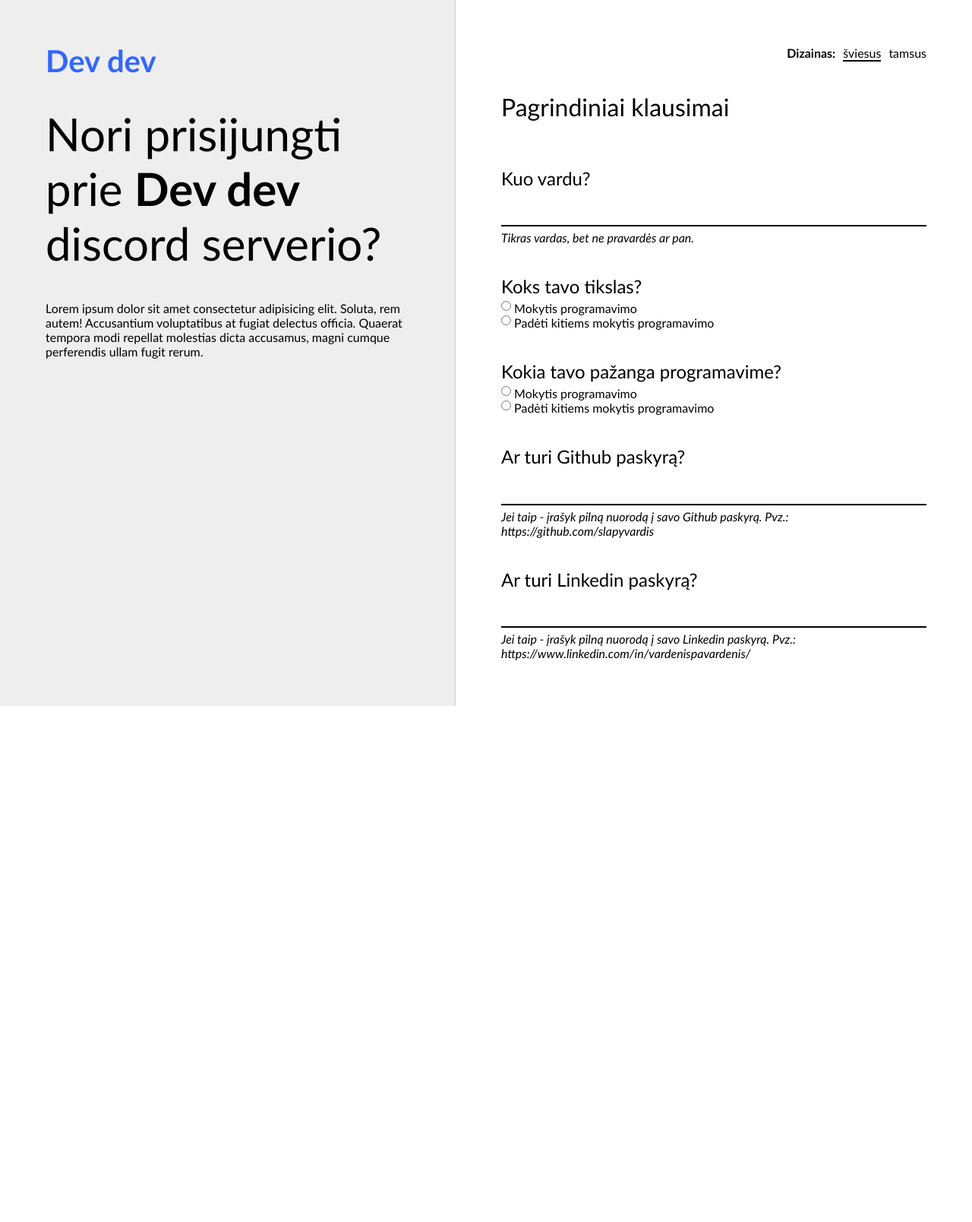
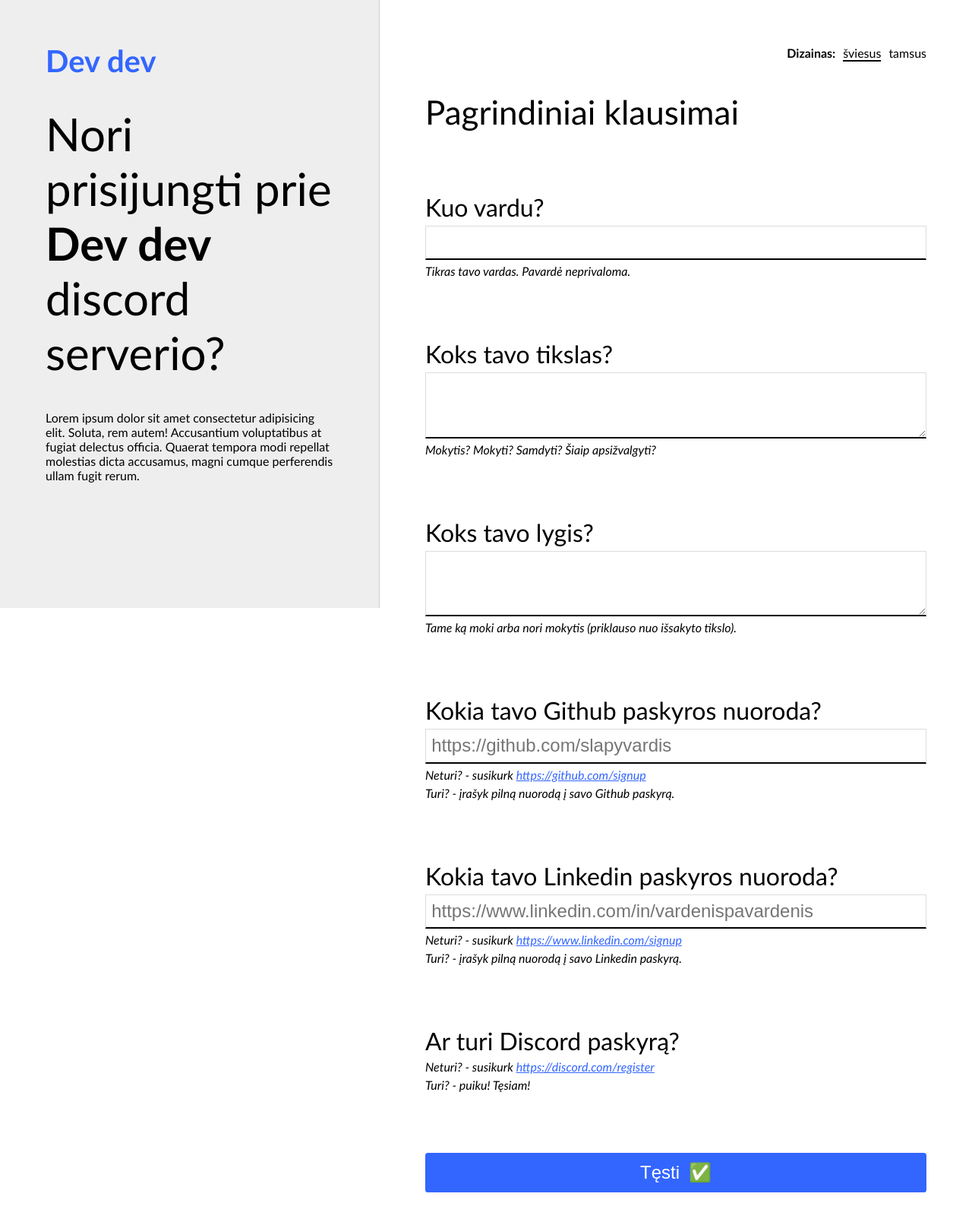
Before and after one commit to belauzas/discord-invite, a website: page index.html in a window 1280 px wide. Shown: the whole page at 76% size. Before the commit the page ends 929 px from the top, so only its background shows below. Drawn offline with Linux system fonts and the light colour scheme.

Commit message:
Initial commit

```diff
--- a/css/main.css
+++ b/css/main.css
@@ -1,5 +1,6 @@
 :root {
     --main-color: #000;
+    --main-color-2: #0002;
     --secondary-color: #fff;
     --grey-color: #eee;
 }
@@ -13,9 +14,7 @@
 }
 
 body {
-    display: grid;
     min-height: 100vh;
-    grid-template-columns: 600px 1fr;
     font-family: 'Gill Sans', 'Gill Sans MT', Calibri, 'Trebuchet MS',
         sans-serif;
     background-color: var(--secondary-color);
@@ -23,6 +22,7 @@
 }
 body[data-theme='dark'] {
     --main-color: #fff;
+    --main-color-2: #fff1;
     --secondary-color: #111;
     --grey-color: #000;
 }
@@ -34,11 +34,18 @@
     padding: 60px;
 }
 .left {
+    width: 600px;
+    height: 100vh;
     background-color: var(--grey-color);
     border-right: 1px solid #0002;
+    position: fixed;
+    top: 0;
+    left: 0;
 }
 .right {
-    padding: 60px;
+    float: right;
+    width: calc(100% - 600px);
+    padding: 60px 60px 240px;
 }
 
 .logo {
@@ -78,36 +85,92 @@
     border-bottom: 2px solid;
 }
 
-.card {
+.content {
     display: flex;
     flex-direction: column;
-    gap: 60px;
+    gap: 80px;
 }
-.card > .title {
-    font-size: 32px;
+.title {
+    font-size: 44px;
 }
-.card > .questions {
+.questions {
     display: flex;
     flex-direction: column;
-    gap: 40px;
+    gap: 80px;
 }
-.card > .questions > .question {
+.questions > .question {
     display: flex;
     flex-direction: column;
     gap: 5px;
+    max-width: 700px;
 }
-.card .question > .label {
+.question > .label {
+    font-size: 32px;
+}
+.question > input,
+.question > textarea {
+    width: 100%;
+    padding: 0.3em;
     font-size: 24px;
-}
-.card .question > input {
-    padding: 0.3em 0.1em;
-    font-size: 24px;
+    line-height: 1em;
     background-color: var(--secondary-color);
-    border: none;
     color: var(--main-color);
+    border: 1px solid var(--main-color-2);
     border-bottom: 2px solid var(--main-color);
 }
-.card .question > .comment {
+.question > textarea {
+    min-height: 2.6em;
+    height: 3.6em;
+    max-height: 8.6em;
+    resize: vertical;
+}
+.question > .comment {
     font-size: 16px;
     font-style: italic;
 }
+.question a {
+    color: #36f;
+}
+
+.continue {
+    display: flex;
+    flex-direction: column;
+    gap: 20px;
+}
+.continue .btn {
+    font-size: 24px;
+    padding: 0.5em 1em;
+    background-color: #36f;
+    color: #fff;
+    border: none;
+    border-radius: 0.15em;
+    position: relative;
+    cursor: pointer;
+}
+.continue .btn::after {
+    font-size: inherit;
+    line-height: inherit;
+    content: '✅';
+    margin-left: 0.5em;
+}
+.continue.disabled .btn {
+    cursor: no-drop;
+}
+.continue.disabled .btn::after {
+    content: '⛔';
+}
+.continue .comment {
+    display: none;
+}
+.continue.disabled .comment {
+    display: block;
+}
+
+@media (max-width: 1400px) {
+    .left {
+        width: 500px;
+    }
+    .right {
+        width: calc(100% - 500px);
+    }
+}
--- a/index.html
+++ b/index.html
@@ -24,50 +24,43 @@
             </div>
         </div>
         <div class="content">
-            <div class="card">
             <div class="title">Pagrindiniai klausimai</div>
             <div class="questions">
                 <div class="question">
                     <label for="name" class="label">Kuo vardu?</label>
                     <input id="name" type="text">
-                        <div class="comment">Tikras vardas, bet ne pravardės ar pan.</div>
+                    <div class="comment">Tikras tavo vardas. Pavardė neprivaloma.</div>
                 </div>
                 <div class="question">
-                        <div class="label">Koks tavo tikslas?</div>
-                        <div class="radio-list">
-                            <div class="option">
-                                <input type="radio" name="goal" id="goal-begin">
-                                <label for="goal-begin">Mokytis programavimo</label>
-                            </div>
-                            <div class="option">
-                                <input type="radio" name="goal" id="goal-teach">
-                                <label for="goal-teach">Padėti kitiems mokytis programavimo</label>
-                            </div>
-                        </div>
+                    <label for="reasom" class="label">Koks tavo tikslas?</label>
+                    <textarea id="reasom"></textarea>
+                    <div class="comment">Mokytis? Mokyti? Samdyti? Šiaip apsižvalgyti?</div>
                 </div>
                 <div class="question">
-                        <div class="label">Kokia tavo pažanga programavime?</div>
-                        <div class="radio-list">
-                            <div class="option">
-                                <input type="radio" name="goal" id="goal-begin">
-                                <label for="goal-begin">Mokytis programavimo</label>
-                            </div>
-                            <div class="option">
-                                <input type="radio" name="goal" id="goal-teach">
-                                <label for="goal-teach">Padėti kitiems mokytis programavimo</label>
-                            </div>
-                        </div>
+                    <label for="level" class="label">Koks tavo lygis?</label>
+                    <textarea id="level"></textarea>
+                    <div class="comment">Tame ką moki arba nori mokytis (priklauso nuo išsakyto tikslo).</div>
                 </div>
                 <div class="question">
-                        <label class="label">Ar turi Github paskyrą?</label>
-                        <input id="github-username" type="text">
-                        <div class="comment">Jei taip - įrašyk pilną nuorodą į savo Github paskyrą. Pvz.: https://github.com/slapyvardis</div>
+                    <label for="github" class="label">Kokia tavo Github paskyros nuoroda?</label>
+                    <input id="github" type="text" placeholder="https://github.com/slapyvardis">
+                    <div class="comment">Neturi? - susikurk <a href="https://github.com/signup" target="_blank">https://github.com/signup</a></div>
+                    <div class="comment">Turi? - įrašyk pilną nuorodą į savo Github paskyrą.</div>
                 </div>
                 <div class="question">
-                        <label class="label">Ar turi Linkedin paskyrą?</label>
-                        <input id="linkedin-username" type="text">
-                        <div class="comment">Jei taip - įrašyk pilną nuorodą į savo Linkedin paskyrą. Pvz.: https://www.linkedin.com/in/vardenispavardenis/</div>
+                    <label for="linkedin" class="label">Kokia tavo Linkedin paskyros nuoroda?</label>
+                    <input id="linkedin" type="text" placeholder="https://www.linkedin.com/in/vardenispavardenis">
+                    <div class="comment">Neturi? - susikurk <a href="https://www.linkedin.com/signup" target="_blank">https://www.linkedin.com/signup</a></div>
+                    <div class="comment">Turi? - įrašyk pilną nuorodą į savo Linkedin paskyrą.</div>
                 </div>
+                <div class="question">
+                    <label class="label">Ar turi Discord paskyrą?</label>
+                    <div class="comment">Neturi? - susikurk <a href="https://discord.com/register" target="_blank">https://discord.com/register</a></div>
+                    <div class="comment">Turi? - puiku! Tęsiam!</div>
+                </div>
+                <div class="continue">
+                    <button id="submit" class="btn">Tęsti</button>
+                    <div class="comment">Panašu, jog formoje yra klaidų... 😬</div>
                 </div>
             </div>
         </div>
--- a/js/main.js
+++ b/js/main.js
@@ -23,3 +23,77 @@
         updateTheme(themeOptionDOM.dataset.theme);
     })
 }
+
+const nameDOM = document.getElementById('name');
+const reasonDOM = document.getElementById('reason');
+const levelDOM = document.getElementById('level');
+const githubDOM = document.getElementById('github');
+const linkedinDOM = document.getElementById('linkedin');
+const submitDOM = document.getElementById('submit');
+
+const abc = 'abcdefghijklmnopqrstuvwxyzABCDEFGHIJKLMNOPQRSTUVWXYZąčęėįšųūžĄČĘĖĮŠŲŪŽ';
+
+function validSingleName(str, sentence = 'Vardas') {
+    const min = 3;
+    const max = 30;
+
+    if (word.length < min || word.length > max) {
+        return [false, `${sentence} turi būti tarp ${min} ir ${max} simbolių`];
+    }
+    if (word[0] !== word[0].toUpperCase()) {
+        return [false, `${sentence} turi prasidėti didžiąja raide 😬`];
+    }
+    if (word.slice(1) !== word.slice(1).toLowerCase()) {
+        return [false, `Sekančios ${sentence} raidės turi būti mažosios 😬`];
+    }
+
+    for (const s of str) {
+        if (!abc.includes(s)) {
+            return [false, `Varde neleistinas simbolis "${s}"`];
+        }
+    }
+
+    return [true, 'OK'];
+}
+
+function validName(str) {
+    str = str.trim();
+    const words = str.split(' ');
+
+    if (words.length === 1) {
+        const [err, msg] = validSingleName(word);
+        if (err) {
+            return [err, msg];
+        }
+    } else {
+        for (const word of words) {
+            const [err, msg] = validSingleName(word, 'vardo dalies');
+            if (err) {
+                return [err, msg];
+            }
+        }
+    }
+
+    return [true, 'OK'];
+}
+
+function validReasonLevel(str) {
+    const min = 5;
+    const max = 500;
+
+    str = str.trim();
+
+    if (str.length < min || str.length > max) {
+        return [false, `Aprašas turi būti tarp ${min} ir ${max} simbolių`];
+    }
+
+    return [true, 'OK'];
+}
+
+function validLink(str) {
+    str = str.trim();
+    if (false) {
+        return [false, 'Error'];
+    }
+    return [true, 'OK'];
+}
```
Also changed, not shown: notes.md (added, +37 -0 lines). Lines whose indentation alone changed are shown as unchanged.
